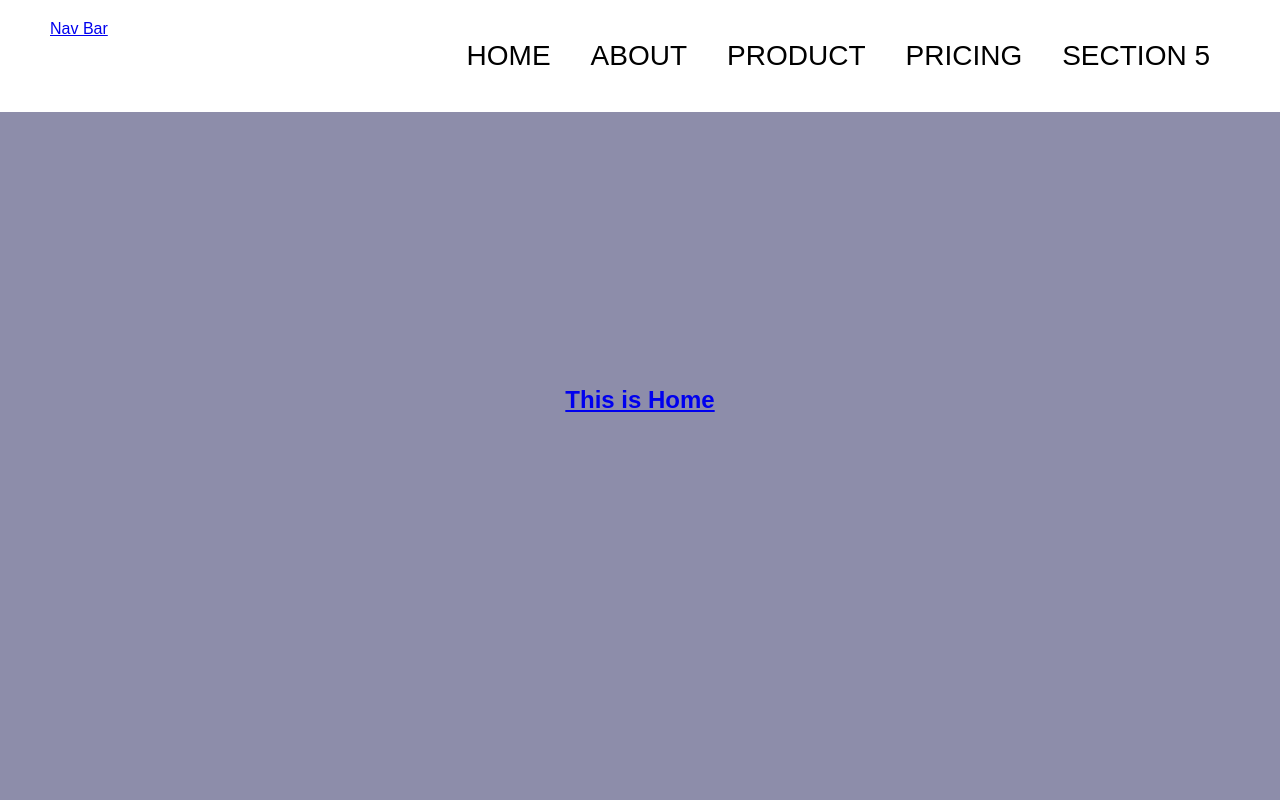
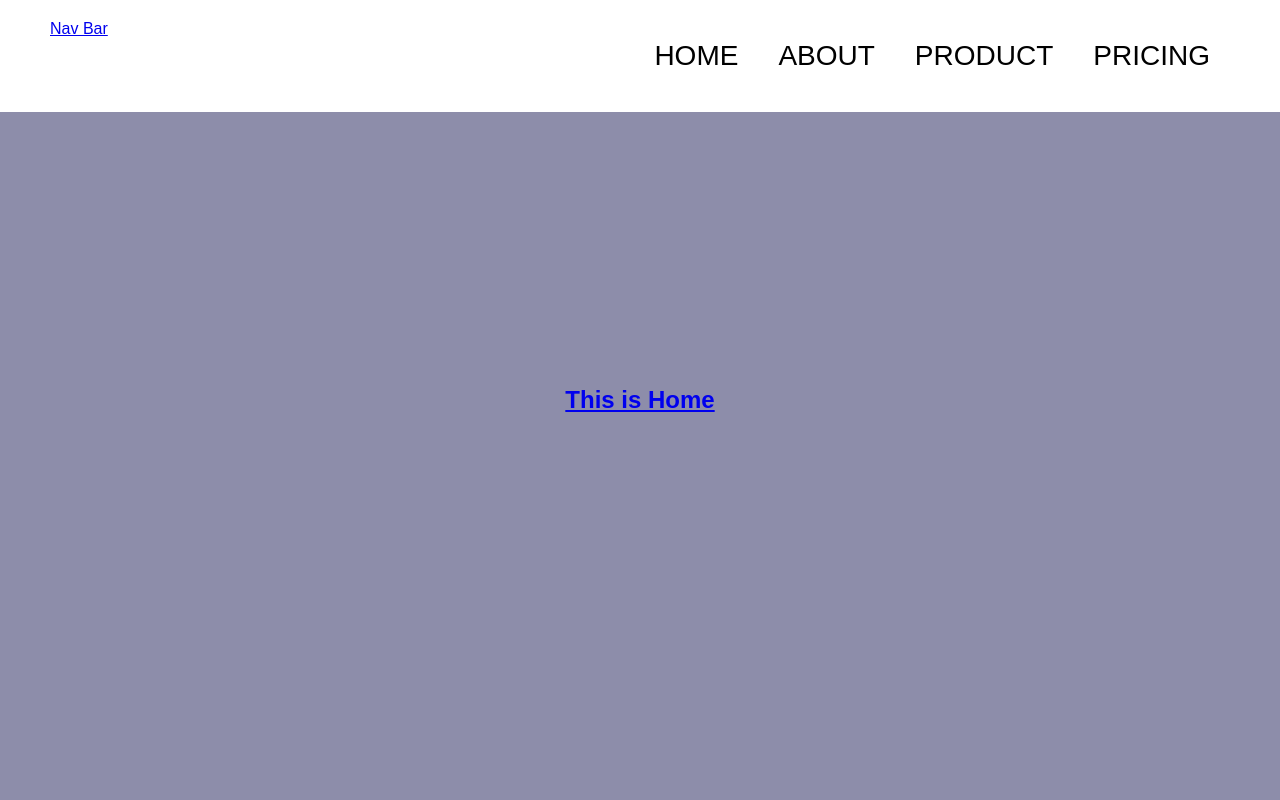
Before and after one commit to akshay-gupta7/dynamic-single-page, a plain HTML site: page index.html in a window 1280 px wide. Both pictures are taken after a click on the link "This is Home". Shown: the top 800 px of the page. Drawn offline with Linux system fonts and the light colour scheme.

Commit message:
Add changes to code

```diff
--- a/js/app.js
+++ b/js/app.js
@@ -12,16 +12,20 @@
  * JS Standard: ESlint
  *
 */
+
+
+// build the nav
+
 function createnavbar(){
-    const num_sec =5 ;
+    const num_sec = 4;
     const section_names = ["Home", "About", "Product", "Pricing"];
     var ul=document.getElementById("Menu");
-    for(let i=0; i< num_sec; i++){
+    for(let i = 0; i < num_sec; i++){
         var a = document.createElement("a");
-        let section_name="";
+        let section_name = "";
         if(i>3){
                 section_name = "Section ".concat(i+1);
-                var sentence="This is ".concat(section_name);
+                var sentence = "This is ".concat(section_name);
                 var sect = document.createElement("SECTION");
                 sect.setAttribute("id",section_name);
                 sect.innerHTML = sentence;
@@ -38,6 +42,8 @@ function createnavbar(){
         li.appendChild(a);
         ul.appendChild(li);
     }
+    var current = location.pathname;
+    alert(current);
 }
 
 /*
@@ -65,7 +71,6 @@ function createnavbar(){
  *
 */
 
-// build the nav
 
 
 // Add class 'active' to section when near top of viewport
```
Also changed, not shown: index.html (+0 -4 lines).
